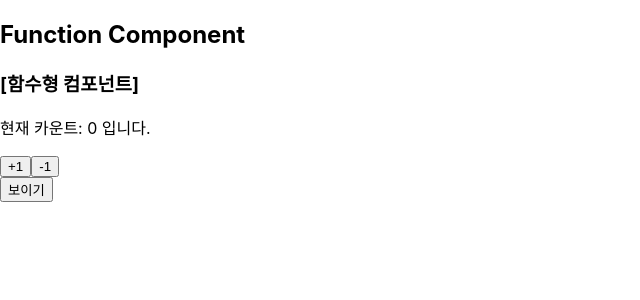
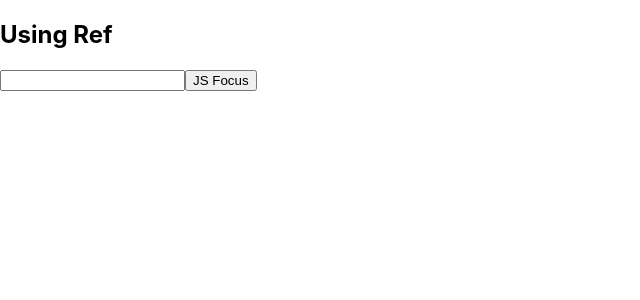
Before and after one commit to kanglaeheon/react-practice, a React (Create React App) app in the folder cra/: page / in a window 1280 px wide. Shown: the top 300 px of the page, without its empty margins (0-640 px from the left). Built offline with nearby package versions, Linux system fonts and the light colour scheme.

Commit message:
Using Ref

```diff
--- /dev/null
+++ b/cra/src/App.ref.jsx
@@ -0,0 +1,12 @@
+import ReactRef from "./components/ReactRef";
+
+function App() {
+    return (
+        <div>
+            <h2>Using Ref</h2>
+            <ReactRef />
+        </div>
+    )
+}
+
+export default App;
--- /dev/null
+++ b/cra/src/components/ReactRef.jsx
@@ -0,0 +1,25 @@
+import React, { Component } from 'react';
+
+class ReactRef extends Component {
+    constructor(props) {
+        super(props);
+
+    }
+
+    JavaScriptFocus() {
+        //  VJS로 DOM 객체에 접근
+        document.getElementById("id").style.backgroundColor = "lightblue";
+        document.getElementById("id").focus();
+    }
+
+    render() {
+        return (
+            <>
+                <input id="id" type="text" />
+                <input type="button" value="JS Focus" onClick={ this.JavaScriptFocus } />
+            </>
+        )
+    }
+}
+
+export default ReactRef;
--- a/cra/src/index.js
+++ b/cra/src/index.js
@@ -4,7 +4,8 @@ import './index.css';
 // import App from './App';
 // import App from './App.props'; //  Props 테스트
 // import App from './App.state';  //  State 테스트
-import App from './App.function'; //  함수형 컴포넌트 테스트
+// import App from './App.function'; //  함수형 컴포넌트 테스트
+import App from './App.ref';
 import reportWebVitals from './reportWebVitals';
 
 ReactDOM.render(
```
